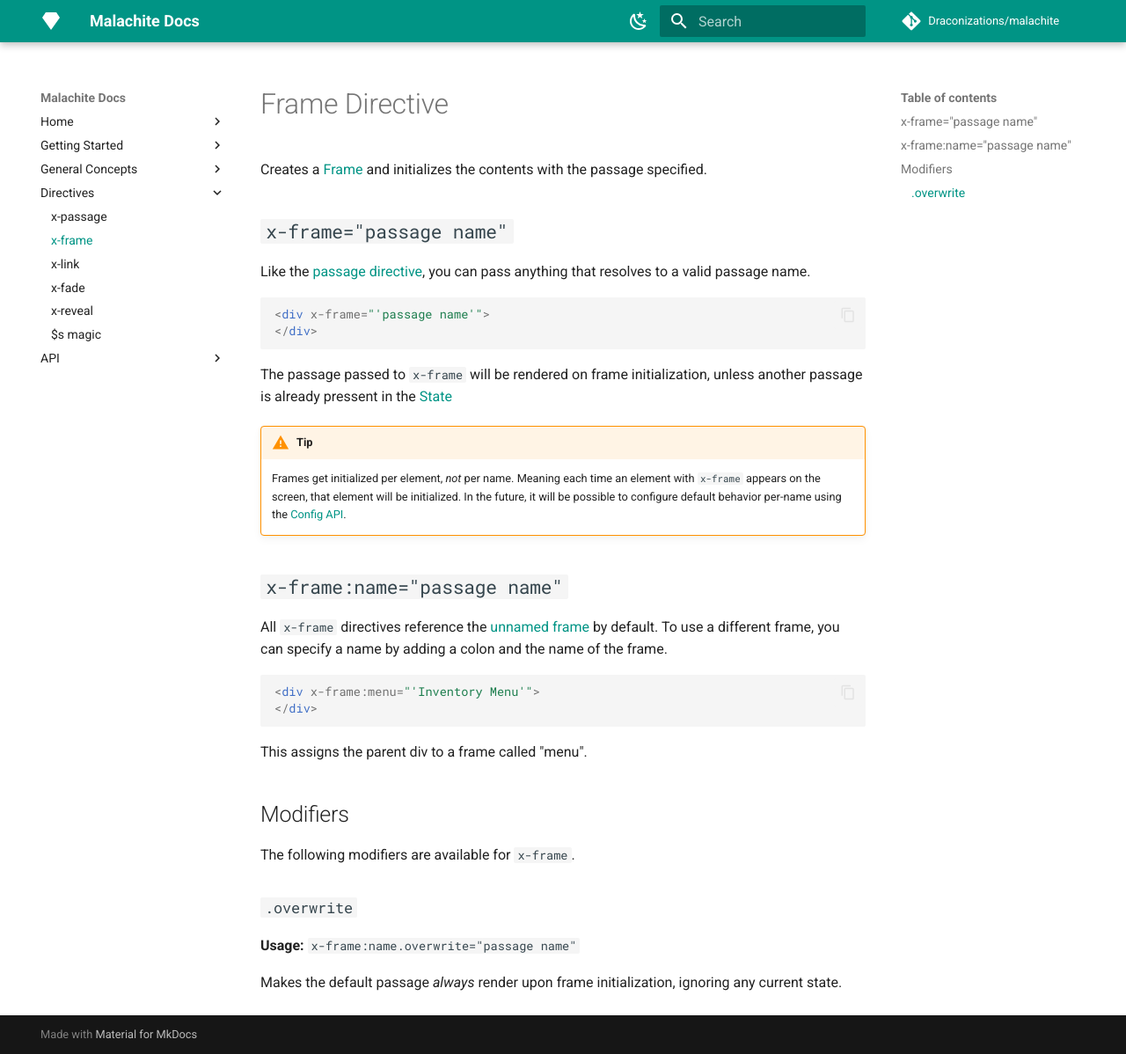
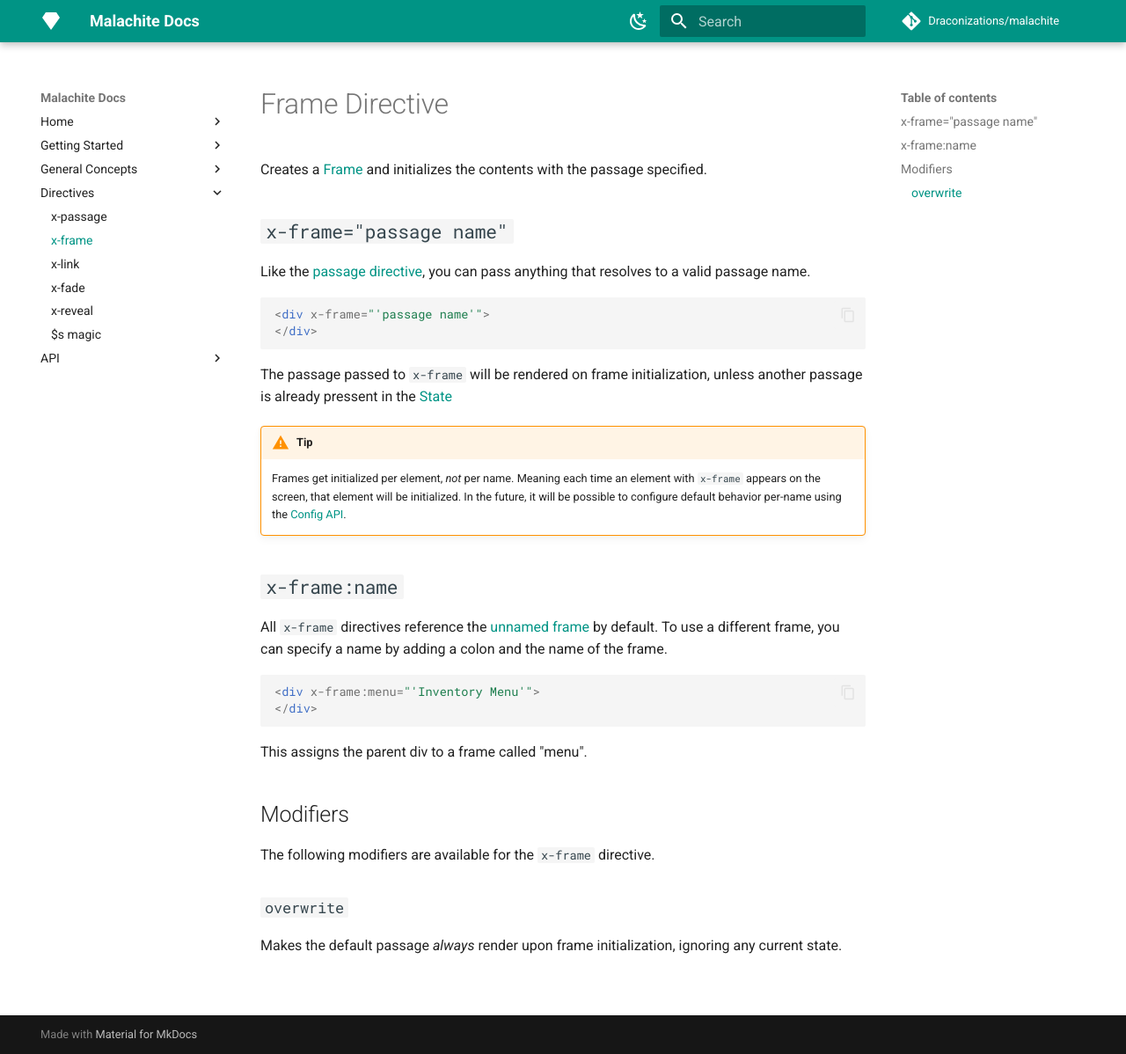
Before and after one commit to Draconizations/malachite, an MkDocs documentation site: the page built from docs/alpine/x-frame.md, in a window 1280 px wide and 1198 px high. Shown: the whole window at 88% size. Built offline with MkDocs 1.6.1 and Material for MkDocs 9.7.7, drawn with Linux system fonts in a browser that asks for light colours; comment, search, counter and statistics services are not loaded; the version menu is left out.

Commit message:
docs: various fixes

````diff
--- a/docs/alpine/x-frame.md
+++ b/docs/alpine/x-frame.md
@@ -2,18 +2,18 @@
 Creates a [Frame](../general/frames) and initializes the contents with the passage specified.
 
 ## `x-frame="passage name"`
-Like the [passage directive](./x-passage), you can pass anything that resolves to a valid passage name.
+Like the [passage directive](../x-passage), you can pass anything that resolves to a valid passage name.
 ```html
 <div x-frame="'passage name'">
 </div>
 ```
-The passage passed to `x-frame` will be rendered on frame initialization, unless another passage is already pressent in the [State](../general/state)
+The passage passed to `x-frame` will be rendered on frame initialization, unless another passage is already pressent in the [State](../../general/state)
 
 !!! Warning "Tip"
-    Frames get initialized per element, *not* per name. Meaning each time an element with `x-frame` appears on the screen, that element will be initialized. In the future, it will be possible to configure default behavior per-name using the [Config API](../api/config).
+    Frames get initialized per element, *not* per name. Meaning each time an element with `x-frame` appears on the screen, that element will be initialized. In the future, it will be possible to configure default behavior per-name using the [Config API](../../api/config).
 
-## `x-frame:name="passage name"`
-All `x-frame` directives reference the [unnamed frame](../general/frames#unnamed-frame) by default. To use a different frame, you can specify a name by adding a colon and the name of the frame.
+## `x-frame:name`
+All `x-frame` directives reference the [unnamed frame](../../general/frames#unnamed-frame) by default. To use a different frame, you can specify a name by adding a colon and the name of the frame.
 ```html
 <div x-frame:menu="'Inventory Menu'">
 </div>
@@ -21,9 +21,7 @@
 This assigns the parent div to a frame called "menu".
 
 ## Modifiers
-The following modifiers are available for `x-frame`.
+The following modifiers are available for the `x-frame` directive.
 
-### `.overwrite`
-**Usage:** `x-frame:name.overwrite="passage name"`
-
+### `overwrite`
 Makes the default passage *always* render upon frame initialization, ignoring any current state.
````
Also changed, not shown: docs/alpine/x-link.md (+5 -9 lines), docs/alpine/x-passage.md (+5 -7 lines).
